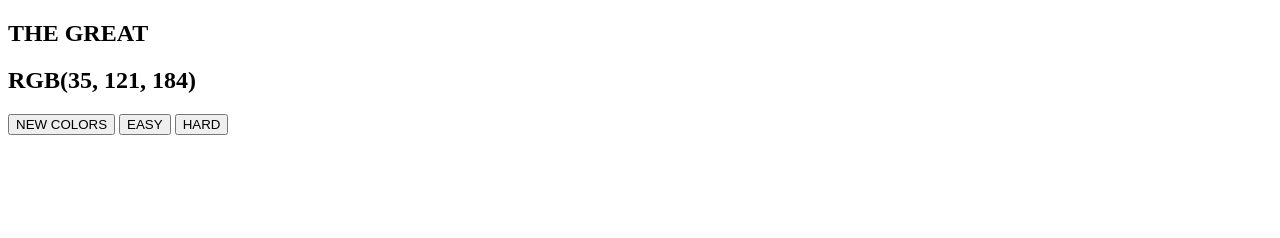
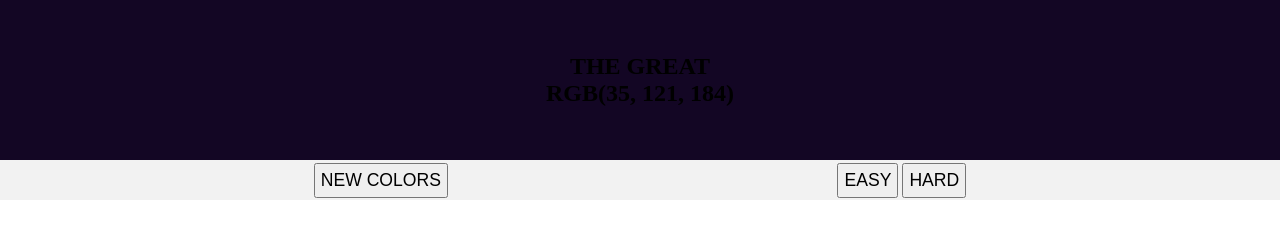
Before and after one commit to Erick-mf/color-game, a plain HTML site: page index.html in a window 1280 px wide. Both pictures are taken after a click on the button "NEW COLORS". Drawn offline with Linux system fonts and the light colour scheme.

Commit message:
Niveles y colores de los div terminado

```diff
--- a/index.html
+++ b/index.html
@@ -5,6 +5,7 @@
   <meta charset="utf-8">
   <meta name="viewport" content="width=device-width, initial-scale=1">
     <script src="./script.js"></script>
+    <link rel="stylesheet" href="./style.css">
   <title>Ejercicio juego colores</title>
 </head>
 
@@ -12,20 +13,18 @@
   <main>
     <section id="titulo">
       <h2>THE GREAT</h2>
-      <h1 id="rgb"></h1>
+      <h1 id="rgb">RGB( )</h1>
     </section>
     <section id="menu">
-      <button id="btn-1">NEW COLORS</button>
-      <button id="btn-2">EASY</button>
-      <button id="btn-3">HARD</button>
+        <div id="menu-1">
+          <button id="btn-1">NEW COLORS</button>
+        </div>
+        <div id="menu-2">
+          <button id="btn-2">EASY</button>
+          <button id="btn-3">HARD</button>
+        </div>
     </section>
-    <section id="colores">
-      <div id="color-1"></div>
-      <div id="color-2"></div>
-      <div id="color-3"></div>
-      <div id="color-4"></div>
-      <div id="color-5"></div>
-      <div id="color-6"></div>
+    <section class="colores">
     </section>
   </main>
 </body>
--- a/script.js
+++ b/script.js
@@ -3,6 +3,24 @@ window.onload = () => {
 
     btn_1.addEventListener("click", () => {
         iniciarJuego();
+        btn_2.disabled = false;
+        btn_3.disabled = false;
+    })
+
+    let btn_2 = document.getElementById("btn-2");
+
+    btn_2.addEventListener("click", () => {
+        nivelFacil();
+        btn_2.disabled = true;
+        btn_3.disabled = true;
+    })
+
+    let btn_3 = document.getElementById("btn-3");
+
+    btn_3.addEventListener("click", () => {
+        nivelDificil();
+        btn_3.disabled = true;
+        btn_2.disabled = true;
     })
 }
 
@@ -14,6 +32,30 @@ function randomColor() {
     return `RGB(${red}, ${green}, ${blue})`;
 }
 
+function generarColores(num) {
+    let seccionColores = document.querySelector('.colores');
+
+    for (let i = 0; i < num; i++) {
+        let color = randomColor();
+        seccionColores.innerHTML += `<div style="background-color: ${color};"></div>`;
+    }
+}
+
+function nivelFacil() {
+    generarColores(3);
+}
+
+function nivelDificil() {
+    generarColores(6);
+}
+
 function iniciarJuego() {
+    let limpiar_colores = document.querySelector('.colores');
+
+    limpiar_colores.innerHTML = '';
+
     document.getElementById("rgb").innerHTML = randomColor();
+
+    let fondo_titulo = document.getElementById("titulo");
+    fondo_titulo.style.backgroundColor = randomColor();
 }
--- /dev/null
+++ b/style.css
@@ -0,0 +1,53 @@
+* {
+    margin: 0;
+    padding: 0;
+    box-sizing: border-box;
+}
+
+#titulo {
+    display: flex;
+    align-items: center;
+    justify-content: center;
+    flex-direction: column;
+    width: 100%;
+    height: 20vh;
+}
+
+#menu {
+    display: flex;
+    align-items: center;
+    justify-content: space-evenly;
+    width: 100%;
+    height: 5vh;
+    background-color: #f2f2f2;
+}
+
+#menu-1 {
+    height: auto;
+}
+
+#menu-2 {
+    width: auto;
+    height: auto;
+}
+
+button {
+    padding: 5px;
+    font-size: 1.1rem;
+}
+
+.colores  {
+    display: flex;
+    align-items: center;
+    justify-content: center;
+    flex-wrap: wrap;
+    padding: 5px;
+    margin: 5px;
+}
+
+div {
+    width: 200px;
+    height: 200px;
+    margin: 10px;
+    border-radius: 5%;
+}
```
